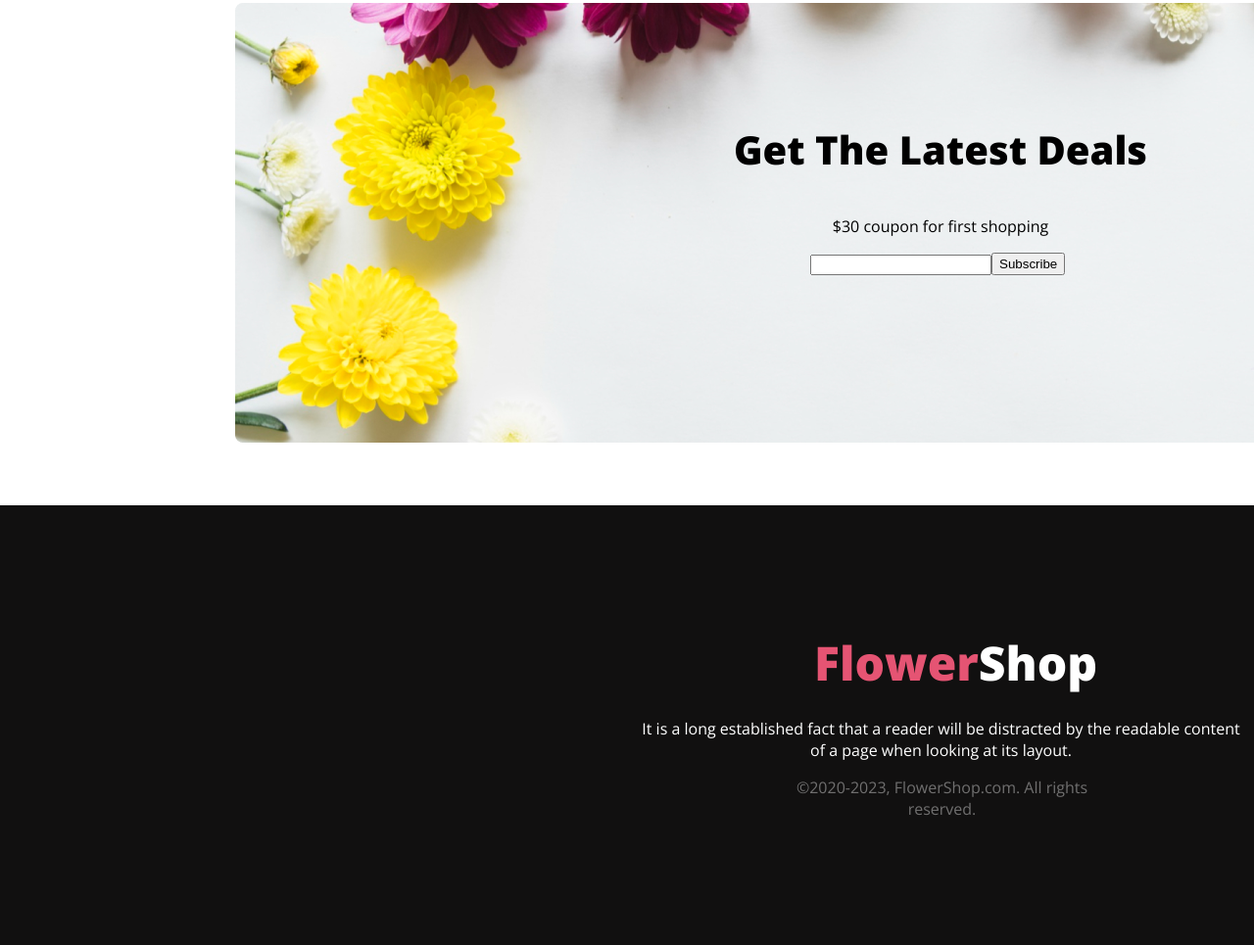
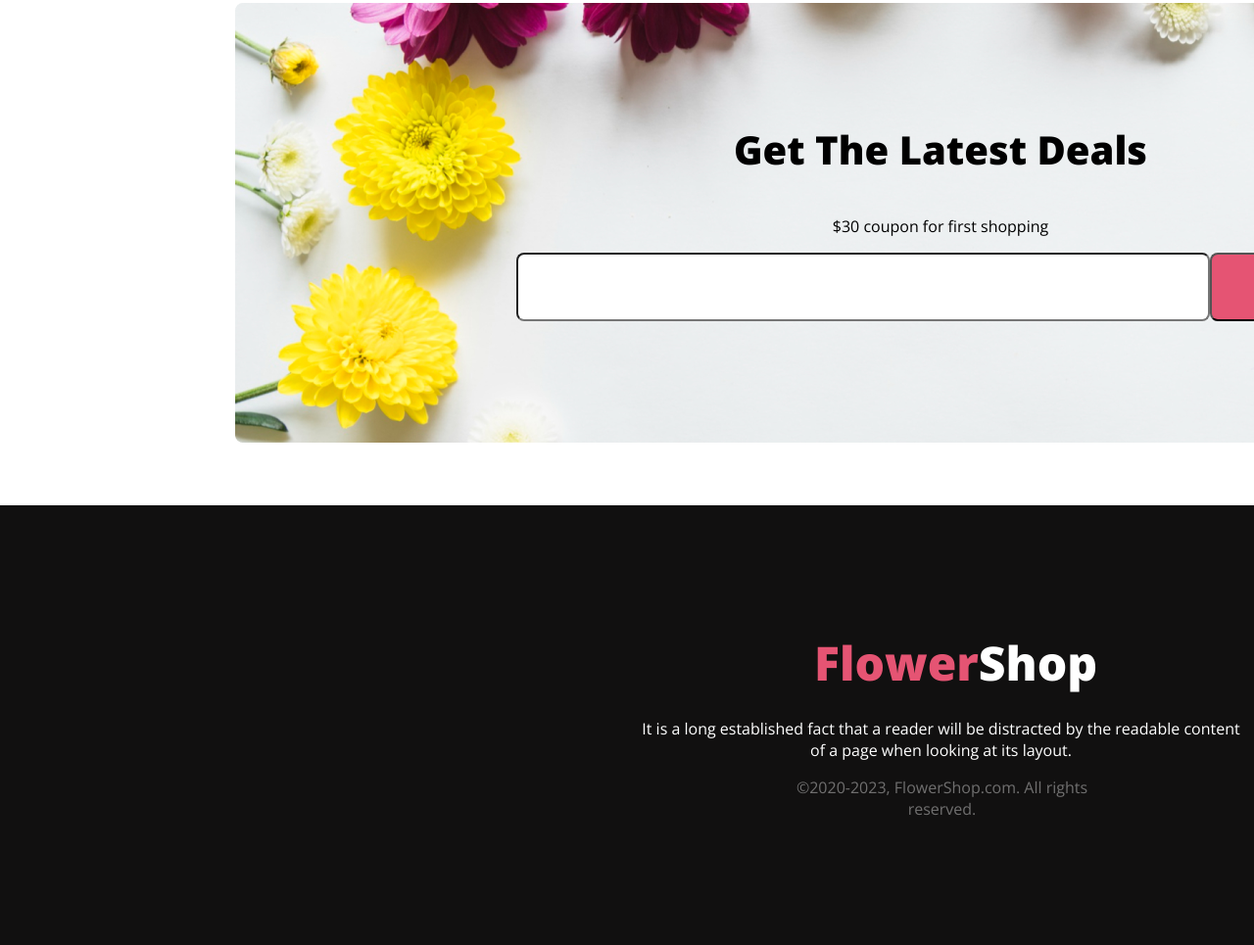
Before and after one commit to hafizurm9/flowers-shop-assignment, a plain HTML site: page index.html in a window 1280 px wide. Shown: the part 2700-3665 px from the top of the page at 98% size. Drawn offline with nearby package versions, Linux system fonts and the light colour scheme.

Commit message:
last add

```diff
--- a/index.html
+++ b/index.html
@@ -80,9 +80,9 @@
             </div>
             <div class="section5-button">
                 <form>
-                    <input type="text" name="" id="">
+                    <input type="text" class="button-design" id="">
                 </form>
-            <button >Subscribe</button>
+                <button class="primary-button"> Subscribe</button>
             </div>
         </section>
     </main>
--- a/styles/flowers.css
+++ b/styles/flowers.css
@@ -176,6 +176,22 @@
 }
 .section5-button{
     display: flex;
-    padding-left: 587px;
-    padding-right: 187px;
+    padding-left: 287px;
+    padding-right: 287px;
 }
+.button-design{
+    width: 700px;
+    height: 64px;
+    border-radius: 8px;
+    background: #fff;
+}
+.section5-button-design{
+    width: 50px;
+    height: 64px;
+    border-radius: 8px;
+    background: #E55473;
+}
+.subscribe1{
+    width: 88px;
+    height: 27.429px;
+}
```
